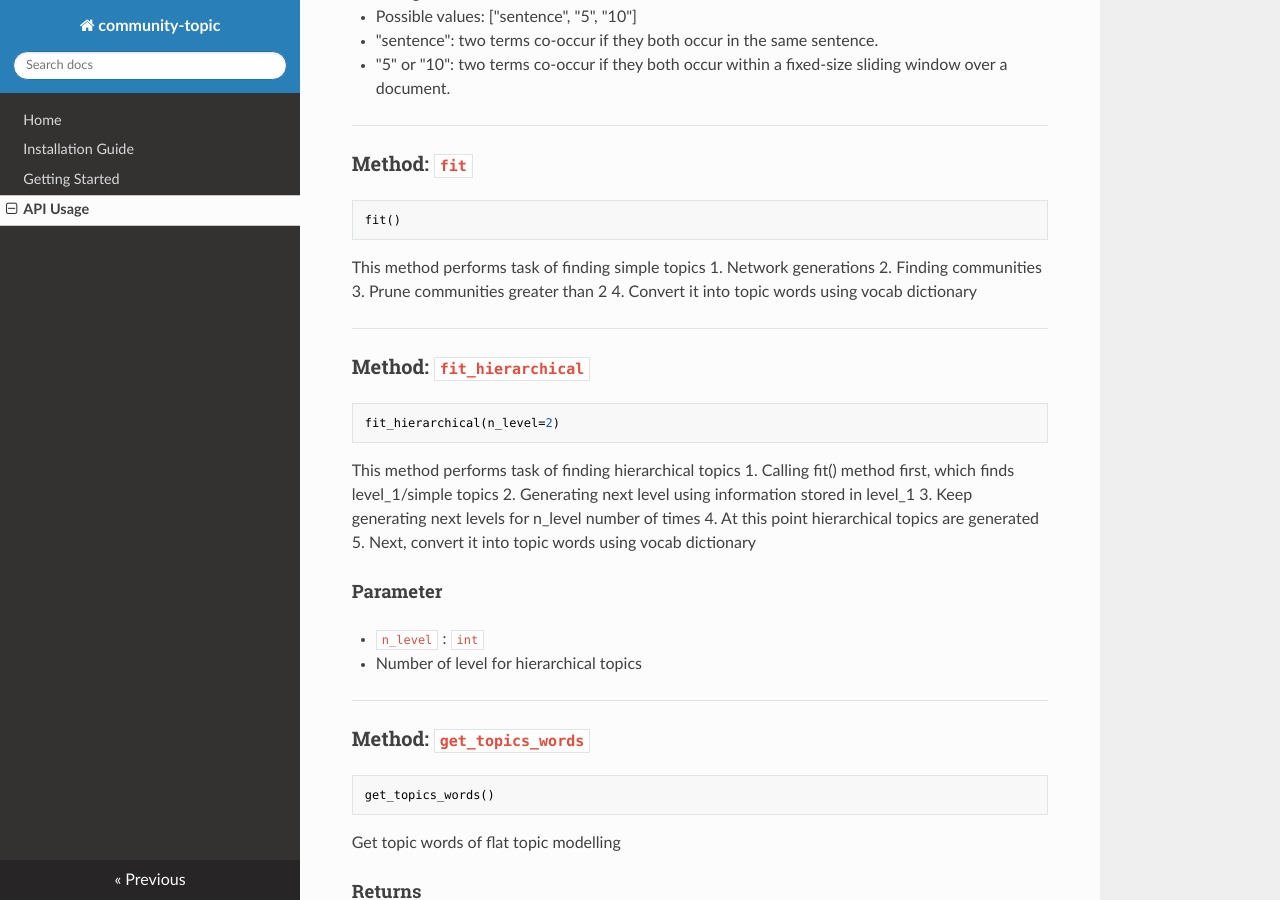
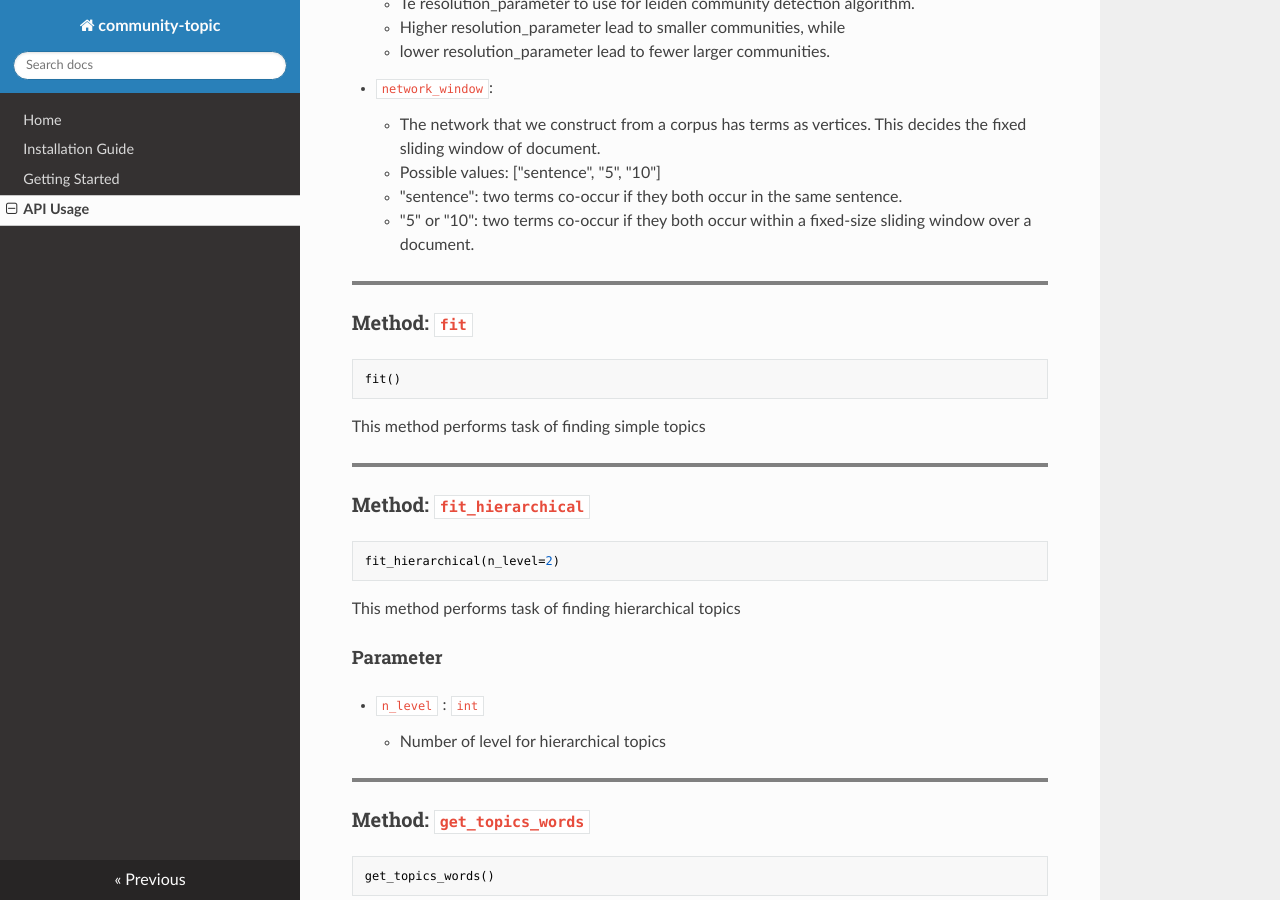
Before and after one commit to shr1911/communitytopic, an MkDocs documentation site: the page built from docs/api-reference.md, in a window 1280 px wide and 900 px high, scrolled down 2780 px. Built offline with MkDocs 1.6.1, drawn with Linux system fonts in a browser that asks for light colours; nearby versions of some CDN libraries.

Commit message:
Webiste docs updation

````diff
--- a/docs/api-reference.md
+++ b/docs/api-reference.md
@@ -111,46 +111,54 @@ __init__(self, train_corpus=None, dictionary=None, edge_weight='count',
 #### Parameters
 
 - `train_corpus` : `list of list`  (of string)
-  - Preprocessed sentences of training corpus (List of list)
-  - It contains pre-processed tokenized sentence as list of list
+
+    - Preprocessed sentences of training corpus (List of list)
+    - It contains pre-processed tokenized sentence as list of list
 
 
 - `dictionary` : `dict`
-  - Gensim dictionary object that tracks frequencies and can filter vocab
-  - keys are id for words
-  - values are words
+
+    - Gensim dictionary object that tracks frequencies and can filter vocab
+    - keys are id for words
+    - values are words
 
 
 - `edge_weight`: `str`
-  - It is weight of edges which comes from the frequency of co-occurrence.
-  - Possible values: ["count", "npmi"]
-  - "count":  Raw count of possible edges as the edge weight.
-  - "npmi": Weighing scheme which uses Normalized Pointwise Mutual Information (NPMI) between terms
+
+    - It is weight of edges which comes from the frequency of co-occurrence.
+    - Possible values: ["count", "npmi"]
+    - "count":  Raw count of possible edges as the edge weight.
+    - "npmi": Weighing scheme which uses Normalized Pointwise Mutual Information (NPMI) between terms
 
 
 - `weight_threshold` : `float`
-  - The edges can be thresholded, i.e. those edges whose weights fall below a
+
+    - The edges can be thresholded, i.e. those edges whose weights fall below a
        certain threshold are removed from the network.
 
 
 - `cd_algorithm` : `str`
-  - To choose community detection algorithm, possible values: ["leiden", "walktrap"]
+
+    - To choose community detection algorithm, possible values: ["leiden", "walktrap"]
 
 
 - `resolution_parameter` : `float`
-  - Te resolution_parameter to use for leiden community detection algorithm.
-  - Higher resolution_parameter lead to smaller communities, while
-  - lower resolution_parameter lead to fewer larger communities.
+
+    - Te resolution_parameter to use for leiden community detection algorithm.
+    - Higher resolution_parameter lead to smaller communities, while
+    - lower resolution_parameter lead to fewer larger communities.
 
 
 - `network_window`:
-  - The network that we construct from a corpus has terms as vertices. This decides the
+
+    - The network that we construct from a corpus has terms as vertices. This decides the
            fixed sliding window of document.
-  - Possible values: ["sentence", "5", "10"]
-  - "sentence": two terms co-occur if they both occur in the same sentence.
-  - "5" or "10": two terms co-occur if they both occur within a fixed-size sliding window over a document.
+    - Possible values: ["sentence", "5", "10"]
+    - "sentence": two terms co-occur if they both occur in the same sentence.
+    - "5" or "10": two terms co-occur if they both occur within a fixed-size sliding window over a document.
 
---------------------------
+<hr style="border: 2px solid grey">
+
 
 ### Method: `fit`
 ```python
@@ -158,12 +166,9 @@ fit()
 ```
 
 This method performs task of finding simple topics
-1. Network generations
-2. Finding communities
-3. Prune communities greater than 2
-4. Convert it into topic words using vocab dictionary
 
---------------------------
+<hr style="border: 2px solid grey">
+
 
 ### Method: `fit_hierarchical`
 ```python
@@ -171,18 +176,15 @@ fit_hierarchical(n_level=2)
 ```
 
 This method performs task of finding hierarchical topics
-1. Calling fit() method first, which finds level_1/simple topics
-2. Generating next level using information stored in level_1
-3. Keep generating next levels for n_level number of times
-4. At this point hierarchical topics are generated
-5. Next, convert it into topic words using vocab dictionary
 
 
 #### Parameter
 - `n_level` : `int`
-  - Number of level for hierarchical topics
 
---------------------------
+    - Number of level for hierarchical topics
+
+<hr style="border: 2px solid grey">
+
 
 ### Method: `get_topics_words`
 ```python
@@ -193,9 +195,11 @@ Get topic words of flat topic modelling
 
 #### Returns
 - `topics` : `list of list`
-  - Returns flat topics as topic words
 
---------------------------
+    - Returns flat topics as topic words
+
+<hr style="border: 2px solid grey">
+
 
 ### Method: `get_topics_words_topn`
 ```python
@@ -206,13 +210,16 @@ Get top n topic words of flat topic modelling
 
 #### Parameter
 - `n` : `int`
-  - top n topic words
+
+    - top n topic words
 
 #### Returns
 - `topics` : `list of list`
-  - Returns top n flat topics as topic words
 
---------------------------
+    - Returns top n flat topics as topic words
+
+<hr style="border: 2px solid grey">
+
 
 ### Method: `get_topics`
 ```python
@@ -227,7 +234,8 @@ Get topic as dictionary id
 
     - Returns flat topics as dictionary id
 
---------------------------
+<hr style="border: 2px solid grey">
+
 
 ### Method: `get_topic_words_hierarchical`
 ```python
@@ -253,7 +261,8 @@ Get hierarchical topic as topic words
         }
         ```
 
---------------------------
+<hr style="border: 2px solid grey">
+
 
 ### Method: `get_topics_hierarchical`
 ```python
@@ -265,11 +274,13 @@ Get hierarchical topic as dictionary id, and ig_graph of topic
 
 #### Parameter
 - `n` : `int`
-  - top n topic words
+
+    - top n topic words
 
 #### Returns
 - `hierarchical_topics` : `dict of dict`
-  - Returns top hierarchical topics as topic words
+
+    - Returns top hierarchical topics as topic words
     - In following format (each level and topic in that level)-
 
       ```
@@ -297,7 +308,8 @@ Get hierarchical topic as dictionary id, and ig_graph of topic
           level 2 has two values seperated by underscore, first value is super topic and second is child topic
           Similary, level 3 has three values, for which parent topics and current child topic
 
---------------------------
+<hr style="border: 2px solid grey">
+
 
 ### Method: `get_topics_hierarchical`
 ```python
@@ -308,12 +320,15 @@ Get first n number of levels from hierarchy
 
 #### Parameter
 - `n_level` : `int`
-  - top n level
+
+    - top n level
 
 #### Returns
 - `topics` : `dict of dict`
 
---------------------------
+<hr style="border: 2px solid grey">
+
+
 
 ### Method: `get_hierarchy_tree`
 ```python
--- a/mkdocs.yml
+++ b/mkdocs.yml
@@ -1,5 +1,4 @@
 site_name: community-topic
-site_url: https://community-topic.readthedocs.com/
 nav:
     - Home: index.md
     - Installation Guide: installation-guide.md
````
Also changed, not shown: docs/installation-guide.md (+4 -2 lines).
